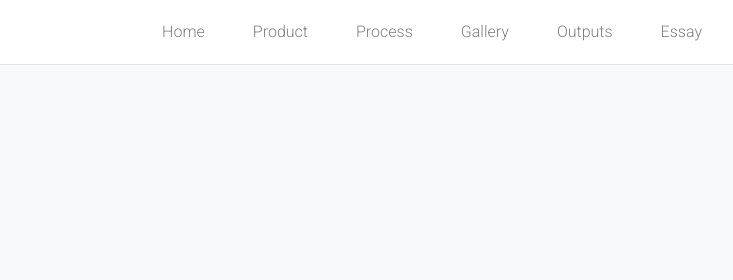
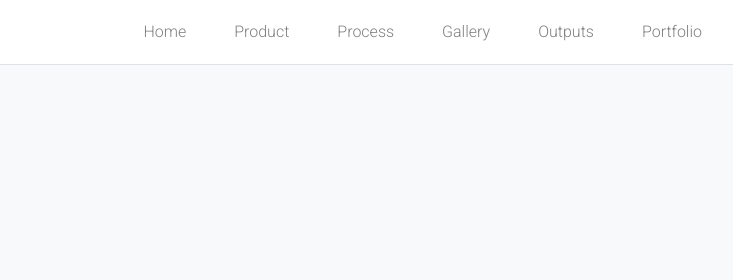
Before and after one commit to xiazhou199518/DECO3850_Web, a plain HTML site: page essay.html in a window 1280 px wide. Shown: the top 280 px of the page, 394-1127 px from the left. Drawn offline with Linux system fonts and the light colour scheme.

Commit message:
Portfolio

```diff
--- a/essay.html
+++ b/essay.html
@@ -38,7 +38,7 @@
             <a class="nav-link px-4" href="outputs.html">Outputs</a>
           </li>
           <li class="nav-item py-2">
-            <a class="nav-link px-4" href="essay.html">Essay</a>
+            <a class="nav-link px-4" href="essay.html">Portfolio</a>
           </li>
         </ul>
         </div>
```
Also changed, not shown: gallery.html (+1 -1 lines), index.html (+1 -1 lines), outputs.html (+1 -1 lines), process.html (+1 -1 lines), product.html (+1 -1 lines).
